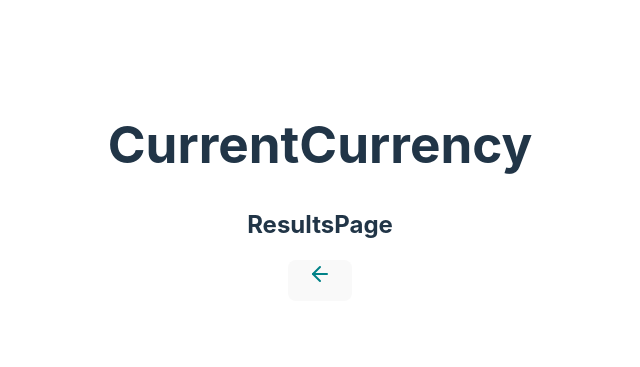
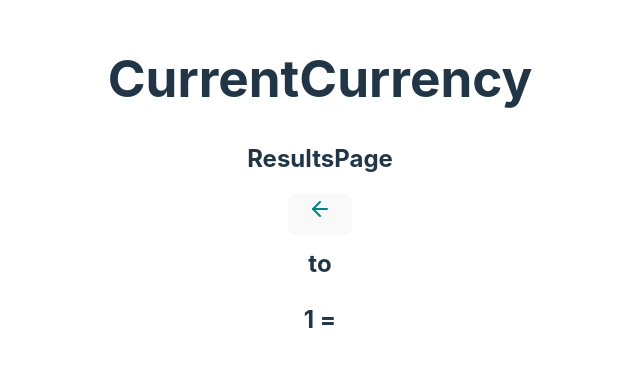
Before and after one commit to brianestraduh/currency-converter, a React (Vite) app: page /1/1 in a window 1280 px wide. Shown: the part 213-580 px from the top of the page, without its empty margins (320-960 px from the left). Built offline with nearby package versions, Linux system fonts and the light colour scheme; no server answers.

Commit message:
implemented fetch of conversion rate on result pg

```diff
--- a/src/Currencies.jsx
+++ b/src/Currencies.jsx
@@ -48,7 +48,7 @@ const handleTrackRate = () => {
 
   return (
     <>
-    <h2>Base Currencies</h2>
+    <h2>Select your base currency</h2>
     <div id="base-currency-grid">
         {countryCurrency.map((currency, index) => {
             return <BaseCurrency
@@ -58,7 +58,7 @@ const handleTrackRate = () => {
             onClick={() => { handleBaseCurrencyClick(index); handleTrackRate(); }} />
         })}
 </div>
-    <h2>Target Currencies</h2>
+    <h2>Select your target currency</h2>
     <div id="target-currency-grid">
         {countryCurrency.map((currency, index) => {
             return <TargetCurrency
--- a/src/ResultsPage.jsx
+++ b/src/ResultsPage.jsx
@@ -1,10 +1,32 @@
 import { Link } from "react-router-dom";
+import { useParams } from "react-router-dom";
+import { useEffect, useState } from "react";
+import useFetch from "./useFetch";
+import Loader from "./Loader";
 
 export default function ResultsPage() {
+
+    const { baseCurrCode, targetCurrCode } = useParams();
+    const [baseCurrency, setBaseCurrency] = useState('')
+    const [targetCurrency, setTargetCurrency] = useState('')
+    const [conversionRate, setConversionRate] = useState('')
+
+    const { get, loading } = useFetch('https://v6.exchangerate-api.com/v6/b560af4e412f93257f414644/pair')
+    useEffect(() => {
+        get(`/${baseCurrCode}/${targetCurrCode}`)
+        .then(data => {
+            console.log(data)
+            setBaseCurrency(data.base_code);
+            setTargetCurrency(data.target_code);
+            setConversionRate(data.conversion_rate);
+        })
+    }, [])
+
 
     return (
         <>
         <h2>ResultsPage</h2>
+        {/* Once I finish functionality I want a Nav bar that says Home when your on Target Page */}
         <Link to="/">
             <img
             src="/assets/back.svg"
@@ -13,6 +35,14 @@ export default function ResultsPage() {
             alt="back arrow"
             className="back"/>
         </Link>
+        {loading ? (
+      <Loader />
+    ) : (
+      <>
+        <h2>{baseCurrency} to {targetCurrency}</h2>
+        <h2>1 {baseCurrency} = {conversionRate} {targetCurrency}</h2>
+      </>
+    )}
         </>
     )
 }
```
